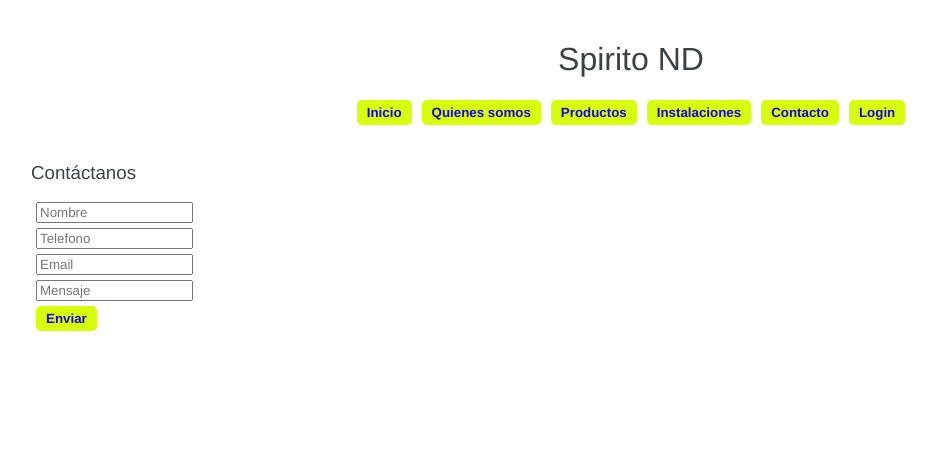
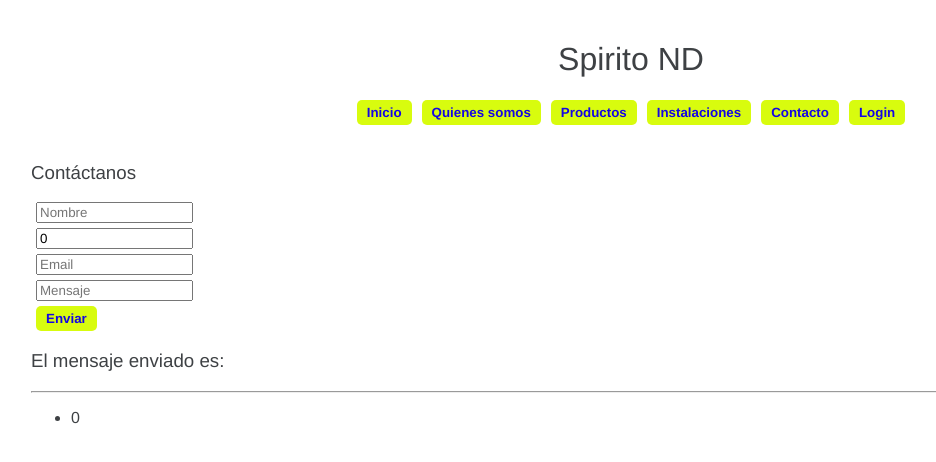
Before and after one commit to GranLuxor/Spirito, an Angular app: page /contact in a window 1280 px wide. Shown: the top 462 px of the page, without its empty margins (9-945 px from the left). Built offline with nearby package versions, Linux system fonts and the light colour scheme.

Commit message:
Se agregan modulos

```diff
--- a/src/app/components/contact/contact.component.html
+++ b/src/app/components/contact/contact.component.html
@@ -1,10 +1,13 @@
 <div class="col">
     <h3>Contáctanos</h3>
     <form (ngSubmit)="contactar()">
-        <input type="text" placeholder="Nombre"/>
-        <input type="tel" placeholder="Telefono"/>
-        <input type="email" placeholder="Email"/>
-        <input type="text" placeholder="Mensaje"/>
+        <input type="text" placeholder="Nombre" name="name" [(ngModel)]="contact.name"/>
+        <input type="tel" placeholder="Telefono" name="phone" [(ngModel)]="contact.phone"/>
+        <input type="email" placeholder="Email" name="email" [(ngModel)]="contact.email"/>
+        <input type="text" placeholder="Mensaje" name="message" [(ngModel)]="contact.message"/>
         <button type="submit">Enviar</button>
     </form>
 </div>
+<div>
+    <app-messages [data] = "contact"></app-messages>
+</div>
--- a/src/app/components/contact/contact.component.ts
+++ b/src/app/components/contact/contact.component.ts
@@ -1,4 +1,5 @@
 import { Component, OnInit } from '@angular/core';
+import { Contact } from 'src/app/interfaces/contact.interface';
 
 @Component({
   selector: 'app-contact',
@@ -6,7 +7,14 @@ import { Component, OnInit } from '@angular/core';
   styleUrls: ['./contact.component.css']
 })
 export class ContactComponent {
+  contact: Contact = {
+    name: '',
+    email: '',
+    phone: 0,
+    message: ''
+  }
+
   contactar(){
-    console.log("heyyy hppp funciona");
+    console.log(this.contact);
   }
 }
--- a/src/app/components/contact/contact.module.ts
+++ b/src/app/components/contact/contact.module.ts
@@ -3,10 +3,12 @@ import { CommonModule } from '@angular/common';
 import { FormsModule } from '@angular/forms';
 
 import { ContactComponent } from './contact.component';
+import { MessagesComponent } from './messages/messages.component';
 
 @NgModule({
     declarations: [
-        ContactComponent
+        ContactComponent,
+        MessagesComponent
     ],
     exports: [
         ContactComponent
--- /dev/null
+++ b/src/app/components/contact/messages/messages.component.html
@@ -0,0 +1,10 @@
+<h3>El mensaje enviado es:</h3>
+<hr>
+<ul>
+    <li>
+        {{ data.name }}
+        {{ data.email }}
+        {{ data.phone }}
+        {{ data.message }}
+    </li>
+</ul>
--- /dev/null
+++ b/src/app/components/contact/messages/messages.component.ts
@@ -0,0 +1,16 @@
+import { Component, Input } from '@angular/core';
+import { Contact } from 'src/app/interfaces/contact.interface';
+
+@Component({
+  selector: 'app-messages',
+  templateUrl: './messages.component.html',
+})
+export class MessagesComponent  {
+
+  @Input() data: Contact = {
+    name: '',
+    email: '',
+    phone: 0,
+    message: ''
+  };
+}
--- a/src/app/components/login/login.component.html
+++ b/src/app/components/login/login.component.html
@@ -1 +1,8 @@
-<p>login works!</p>
+<div class="col">
+    <h3>LogIn</h3>
+    <form (ngSubmit)="contactar()">
+        <input type="text" placeholder="Nombre"/>
+        <input type="password" placeholder="Contraseña"/>
+        <button type="submit">Entrar</button>
+    </form>
+</div>
--- a/src/app/components/login/login.component.ts
+++ b/src/app/components/login/login.component.ts
@@ -5,11 +5,10 @@ import { Component, OnInit } from '@angular/core';
   templateUrl: './login.component.html',
   styleUrls: ['./login.component.css']
 })
-export class LoginComponent implements OnInit {
+export class LoginComponent {
 
-  constructor() { }
-
-  ngOnInit(): void {
+  contactar(){
+    console.log('Funciona');
   }
 
 }
--- /dev/null
+++ b/src/app/interfaces/contact.interface.ts
@@ -0,0 +1,6 @@
+export interface Contact {
+    name: string;
+    email: string;
+    phone: number;
+    message: string;
+  }
```
Also changed, not shown: 1 other file (tests, documents, lock files or other folders).
